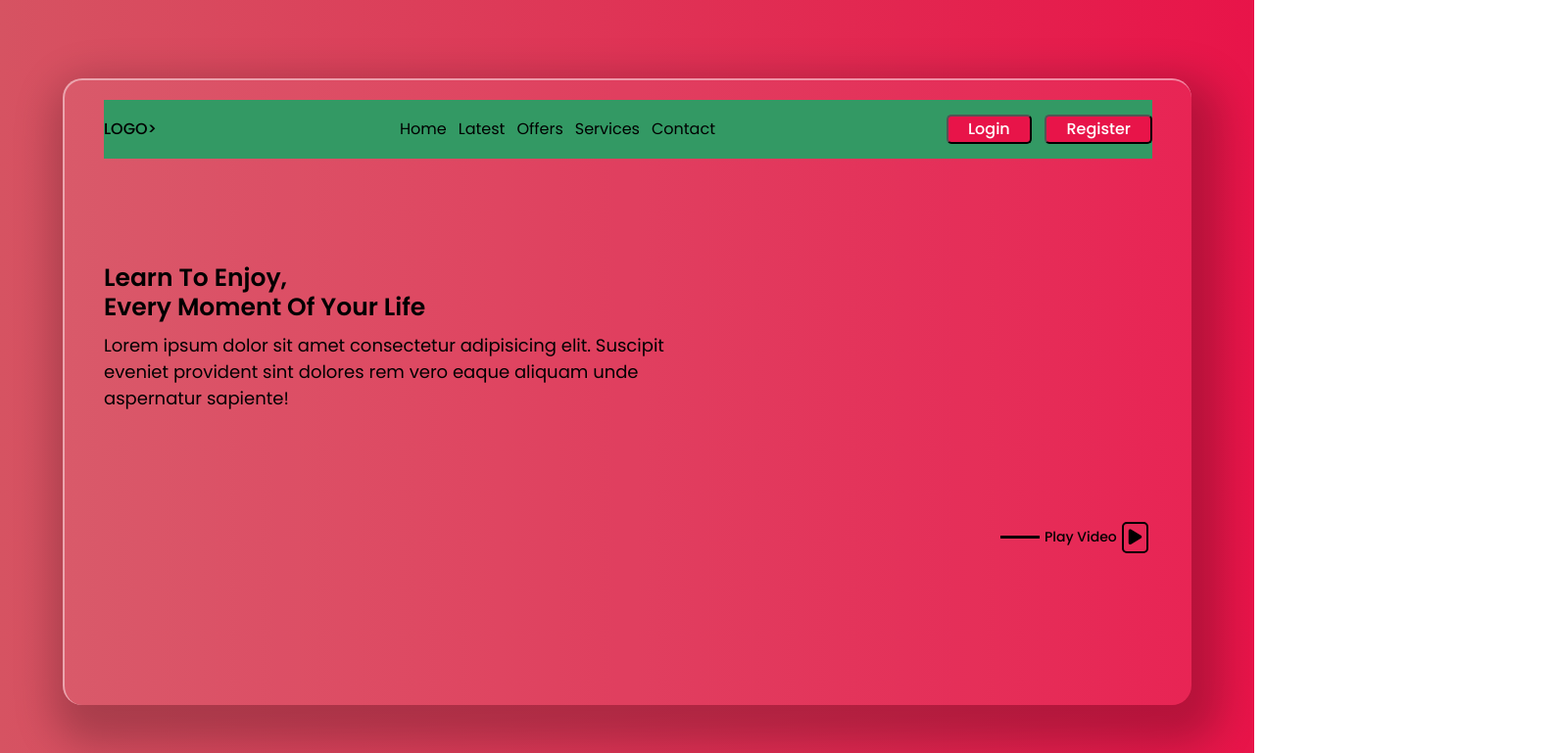
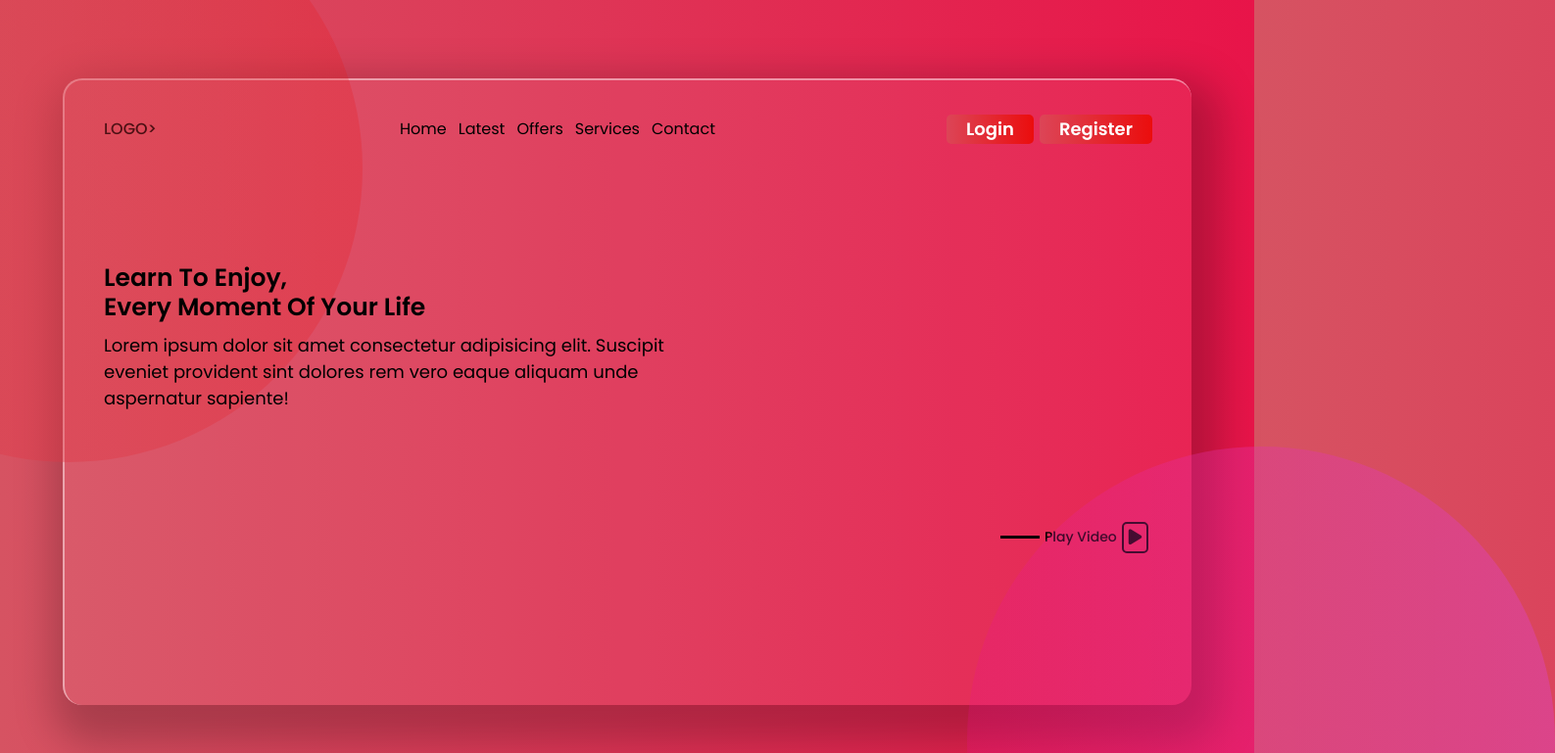
Before and after one commit to Ibra-him-elgharras/Template-22, a plain HTML site: page index.html in a window 1280 px wide. Shown: the top 769 px of the page at 98% size, 1587 px wide, since content can reach past the window. Drawn offline with Linux system fonts and the light colour scheme.

Commit message:
before-after

```diff
--- a/CSS/style.css
+++ b/CSS/style.css
@@ -22,12 +22,14 @@ body{
 .container{
     width: 90%;
     height: 80%;
+    z-index: 100;
 }
 
                          /* CONTENT*/
 
 
 .content{
+    z-index: 700;
     width: 100%;
     height: 100%;
     background: #ffffff0f;
@@ -46,7 +48,6 @@ body{
     width: 100%;
     height: 10%;
     margin-bottom: 10%;
-    background: #339964;
     display: flex;
     align-items: center;
     justify-content: space-between;
@@ -82,12 +83,18 @@ body{
 
 .content .listes .login button{
     height: 100%;
-    background: #e81449;
+    background: linear-gradient(to right, #dc4557, #eb0d0d);
     color: #fff;
-    font-size: 16px;
-    font-weight: 500;
+    font-size: 18px;
+    font-weight: 600;
     padding: 0 20px;
     border-radius: 5px;
+    border: none;
+    transition: all 0.3s ease;
+}
+
+.content .listes .login button:hover{
+    scale: 1.06;
 }
 
                          /* CONTENT-TEXTES */
@@ -136,8 +143,6 @@ body{
     bottom: 0;
     display: flex;
     align-items: center;
-
-
 }
 
 .container .content .textes .textes-right .line{
@@ -160,3 +165,31 @@ body{
     border: 2px solid #000;
     border-radius: 5px;
 }
+
+
+
+                         /* Beffore */
+
+.container .content::before{
+    content: '';
+    width: 600px;
+    height: 600px;
+    border-radius: 50%;
+    position: absolute;
+    top: -16%;
+    left: -18%;
+    background: linear-gradient(to right, #dc455789, #eb0d0d36);
+}
+
+                         /* After */
+
+.container .content::after{
+    content: '';
+    width: 600px;
+    height: 600px;
+    border-radius: 50%;
+    position: absolute;
+    bottom: -32%;
+    right: -24%;
+    background: linear-gradient(to right, #eb0d9236, #dc45b189);
+}
```
